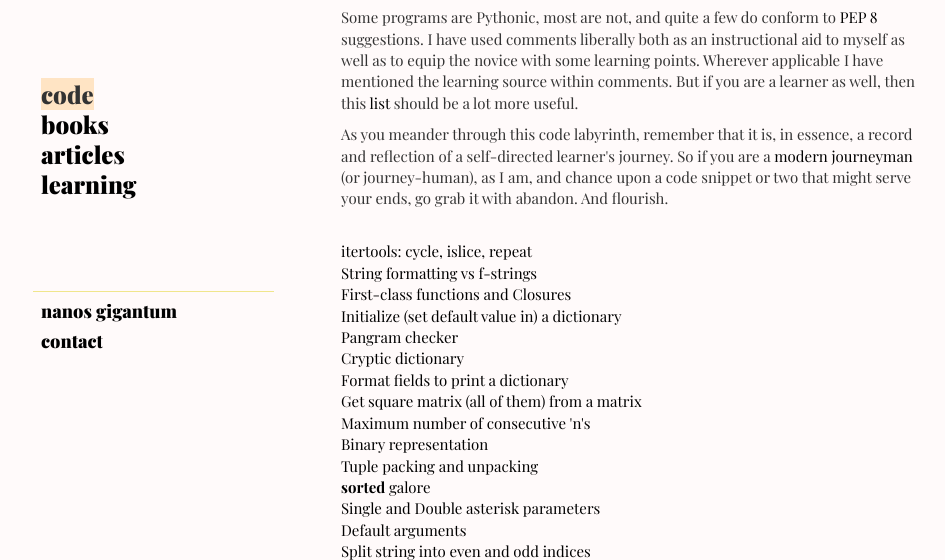
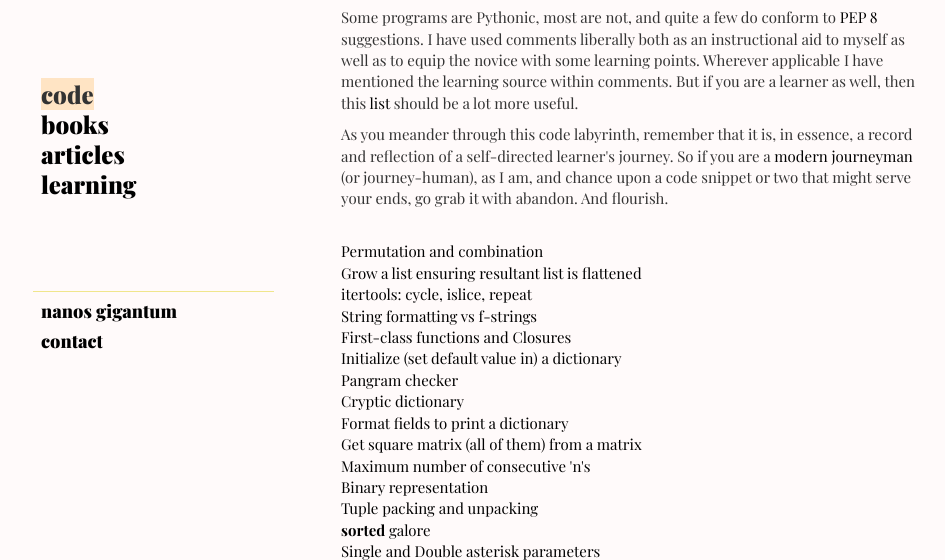
Before and after one commit to nasturtus/expostfactotum, a plain HTML site: page index.html in a window 1280 px wide. Shown: the part 230-790 px from the top of the page, without its empty margins (29-974 px from the left). Drawn offline with nearby package versions, Linux system fonts and the light colour scheme; a web font is replaced by a local one.

Commit message:
Add permutation_combination.py

```diff
--- a/index.html
+++ b/index.html
@@ -45,6 +45,14 @@
           </p>
           <br />
 
+
+          <div>
+              <a href="https://gist.github.com/nasturtus/0c9b7887f8b3ece56c63820db541d17b#file-permutation_combination-py" target="_blank">Permutation and combination</a>
+          </div>
+
+          <div>
+              <a href="https://gist.github.com/nasturtus/8d388f6c0b288b907bae2d8dbcbca98b#file-list_flatten_append_chain-py" target="_blank">Grow a list ensuring resultant list is flattened</a>
+          </div>
 
           <div>
               <a href="https://gist.github.com/nasturtus/6d1a03f0f39854fa5e1d91e1fbe89457#file-itertools_cycle_islice_repeat-py" target="_blank">itertools: cycle, islice, repeat</a>
```
